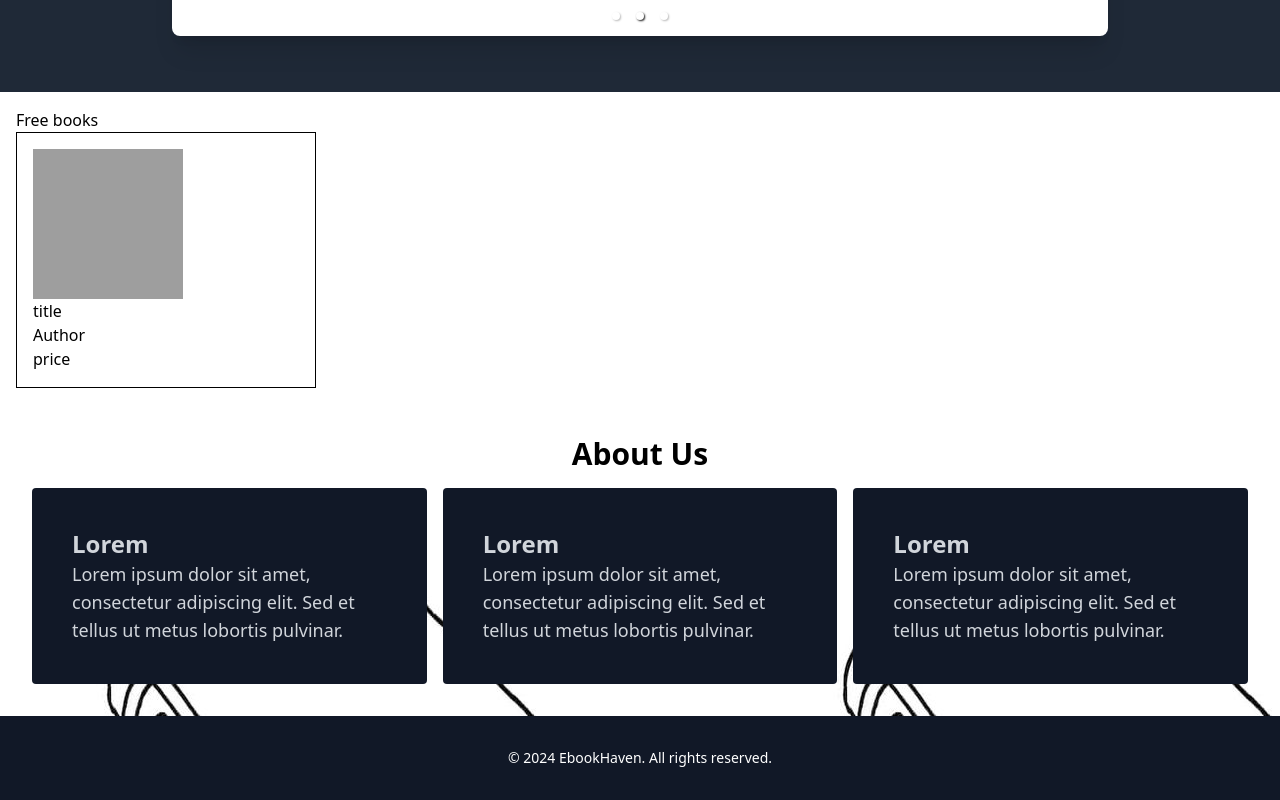
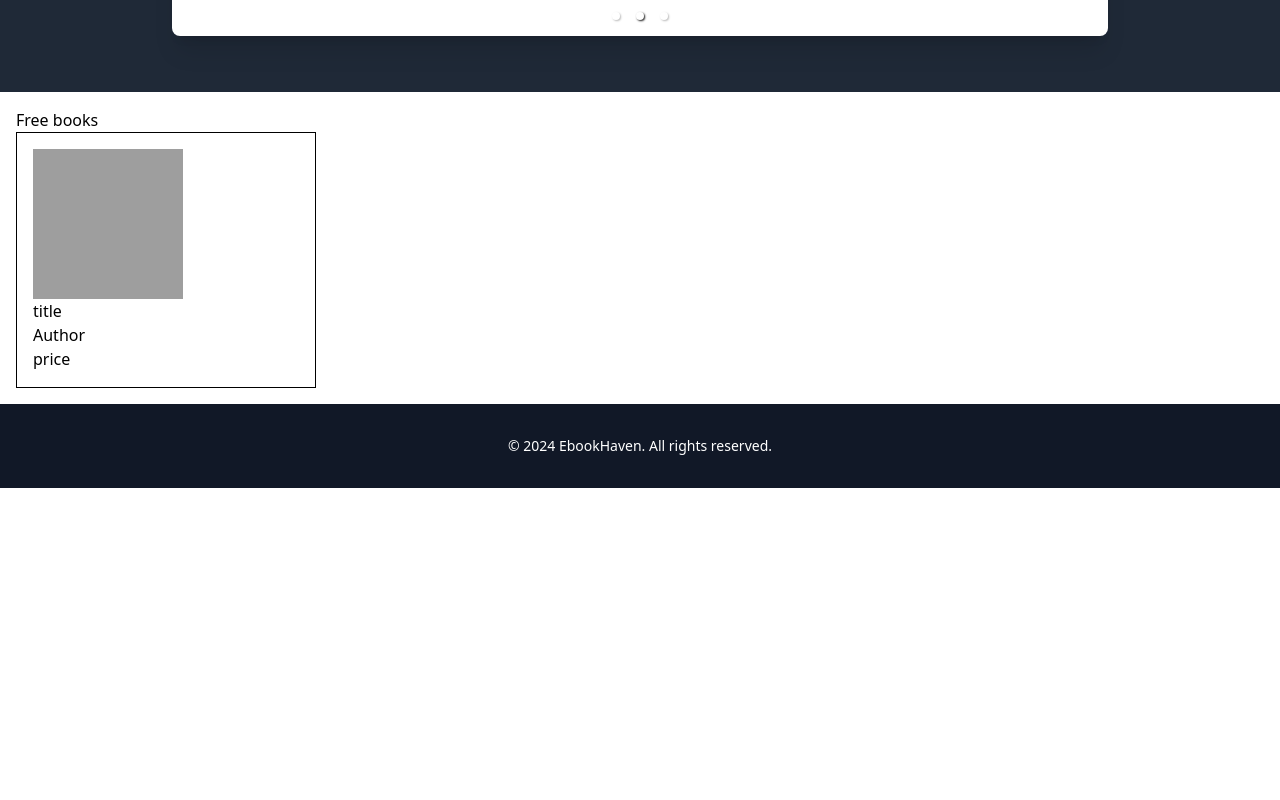
Before and after one commit to cout05/ebook-haven, a React (Vite) app in the folder frontend/: page / in a window 1280 px wide. Shown: the part 394-1194 px from the top of the page. After the commit the page ends 882 px from the top, so only its background shows below. Built offline with nearby package versions, Linux system fonts and the light colour scheme; grey boxes are pictures that could not be loaded.

Commit message:
removed about section

```diff
--- a/frontend/src/pages/Home.jsx
+++ b/frontend/src/pages/Home.jsx
@@ -9,36 +9,6 @@ const Home = () => {
       <Navbar />
       <Carousel />
       <Books />
-      <section>
-        <div className="" style={{ backgroundImage: `url(${b})` }}>
-          <div className="p-8 rounded-lg">
-            <h2 className="text-3xl font-bold text-center mb-4">About Us</h2>
-            <div className="grid grid-cols-3 gap-4 text-gray-300">
-              <div className="text-lg bg-gray-900 p-10 rounded ">
-                <p className="font-semibold text-2xl">Lorem</p>
-                <p>
-                  Lorem ipsum dolor sit amet, consectetur adipiscing elit. Sed
-                  et tellus ut metus lobortis pulvinar.
-                </p>
-              </div>
-              <div className="text-lg bg-gray-900 p-10 rounded ">
-                <p className="font-semibold text-2xl">Lorem</p>
-                <p>
-                  Lorem ipsum dolor sit amet, consectetur adipiscing elit. Sed
-                  et tellus ut metus lobortis pulvinar.
-                </p>
-              </div>
-              <div className="text-lg bg-gray-900 p-10 rounded ">
-                <p className="font-semibold text-2xl">Lorem</p>
-                <p>
-                  Lorem ipsum dolor sit amet, consectetur adipiscing elit. Sed
-                  et tellus ut metus lobortis pulvinar.
-                </p>
-              </div>
-            </div>
-          </div>
-        </div>
-      </section>
       <footer className="bg-gray-900 text-white py-8">
         <div className="container mx-auto px-4 text-center">
           <p className="text-sm">
```
